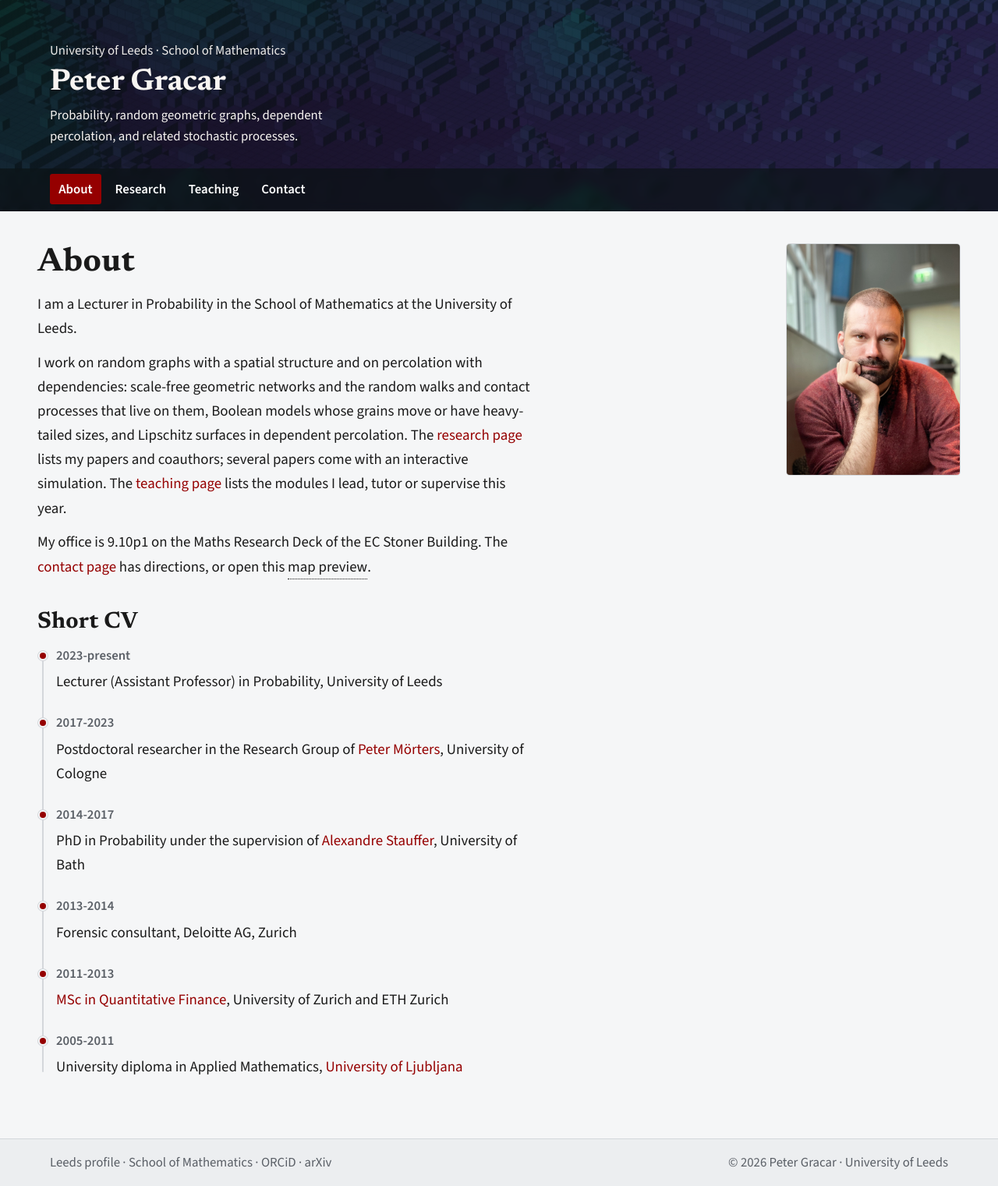
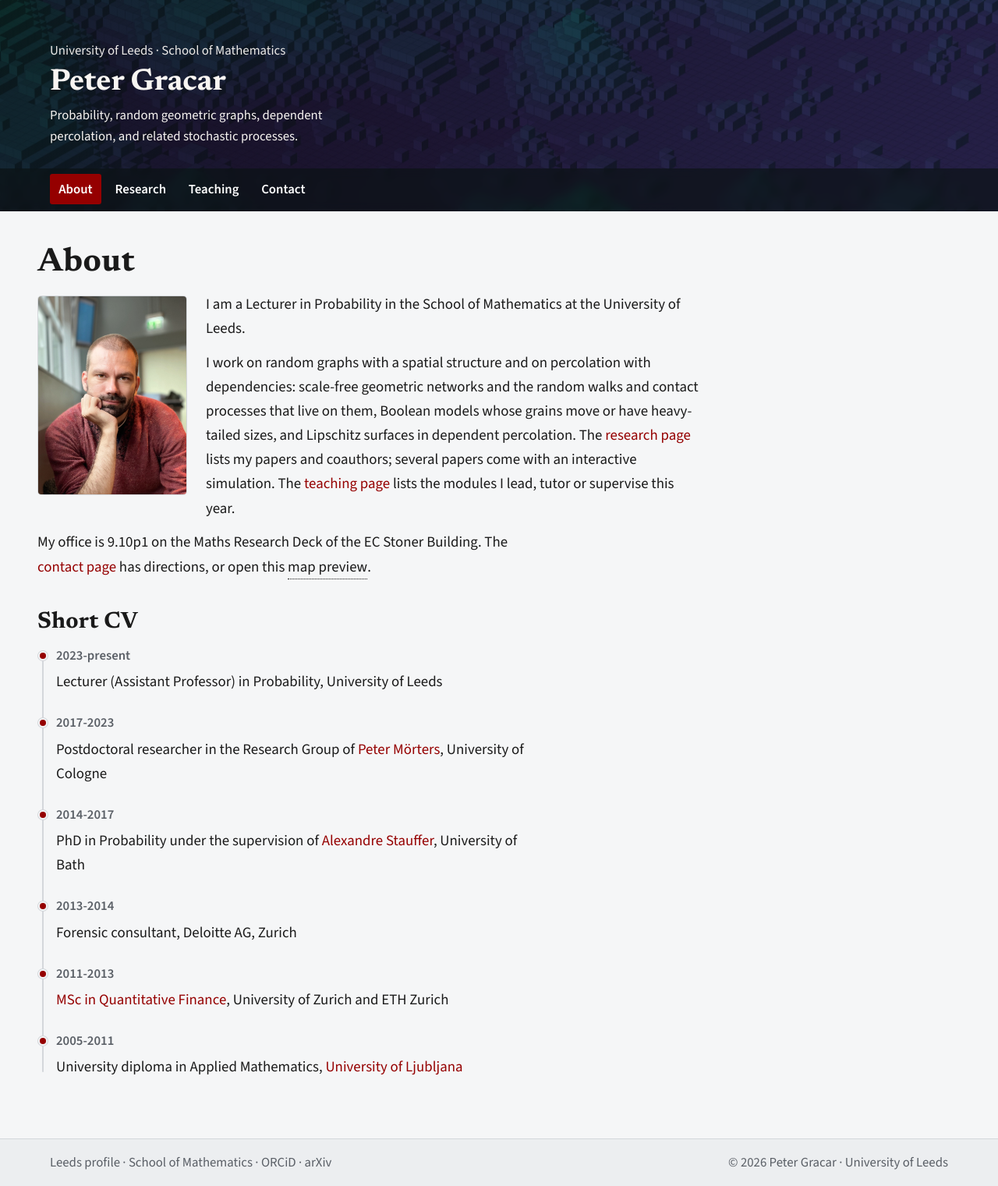
Before and after one commit to PeterGracar/PeterGracar.github.io, a Jekyll site: the page built from index.html, in a window 1280 px wide. Shown: the whole page at 78% size. Built offline with Jekyll 4.4.1, drawn with Linux system fonts in a browser that asks for light colours.

Commit message:
Float About photo left with whole-paragraph wrapping
Co-Authored-By: Claude Opus 5.5 <noreply@anthropic.com>
Claude-Session: https://claude.ai/code/session_01FHugj5DRfX8FPfupRP9KGn

```diff
--- a/_layouts/default.html
+++ b/_layouts/default.html
@@ -31,7 +31,7 @@
   <link rel="icon" type="image/png" sizes="32x32" href="/favicon-32x32.png">
   <link rel="icon" type="image/png" sizes="16x16" href="/favicon-16x16.png">
   <link rel="manifest" href="/site.webmanifest">
-  <link rel="stylesheet" href="/style.css?v=1">
+  <link rel="stylesheet" href="/style.css?v=2">
 
   {% if page.mathjax %}
   <script>
@@ -58,7 +58,7 @@
   </script>
   {% endunless %}
 
-  <script src="/site.js?v=3" defer></script>
+  <script src="/site.js?v=4" defer></script>
 </head>
 <body data-page="{{ page.data_page }}">
   <a class="skip-link" href="#main-content">Skip to content</a>
--- a/index.html
+++ b/index.html
@@ -8,9 +8,12 @@ twitter_description: "Papers, teaching, and contact details."
 canonical: "https://gracar.org/"
 ---
   <main id="main-content">
-    <section class="page-section home-hero">
-      <div>
-        <h1>About</h1>
+    <section class="page-section">
+      <h1>About</h1>
+      <div class="about-body">
+        <figure class="portrait">
+          <img src="img/avatar.webp?v=2" alt="Portrait of Peter Gracar" width="420" height="560" loading="eager" fetchpriority="high">
+        </figure>
         <p class="reading-width">I am a Lecturer in Probability in the School of Mathematics at the University of Leeds.</p>
         <p class="reading-width">I work on random graphs with a spatial structure and on percolation with dependencies: scale-free geometric networks and the random walks and contact processes that live on them, Boolean models whose grains move or have heavy-tailed sizes, and Lipschitz surfaces in dependent percolation. The <a href="research.html">research page</a> lists my papers and coauthors; several papers come with an interactive simulation. The <a href="teaching.html">teaching page</a> lists the modules I lead, tutor or supervise this year.</p>
         <p class="reading-width">My office is 9.10p1 on the Maths Research Deck of the EC Stoner Building. The <a href="contact.html">contact page</a> has directions, or open this
@@ -19,9 +22,6 @@ canonical: "https://gracar.org/"
           </button>.
         </p>
       </div>
-      <figure class="portrait">
-        <img src="img/avatar.webp?v=2" alt="Portrait of Peter Gracar" width="420" height="420" loading="eager" fetchpriority="high">
-      </figure>
     </section>
 
     <section class="page-section">
--- a/site.js
+++ b/site.js
@@ -25,6 +25,50 @@
   const yearNode = document.querySelector("[data-year]");
   if (yearNode) {
     yearNode.textContent = String(new Date().getFullYear());
+  }
+
+  // About page: a paragraph that starts beside the floated photo moves over as
+  // a whole block, unless it would then run more than two lines past the photo,
+  // in which case it wraps around the photo as ordinary text.
+  const aboutBody = document.querySelector(".about-body");
+  const aboutPhoto = aboutBody && aboutBody.querySelector(".portrait");
+  if (aboutPhoto) {
+    const maxLinesPastPhoto = 2;
+    const paragraphs = aboutBody.querySelectorAll("p");
+    const fitParagraphs = () => {
+      paragraphs.forEach((p) => p.classList.remove("about-wrap"));
+      const photoStyle = getComputedStyle(aboutPhoto);
+      if (photoStyle.float === "none") {
+        return;
+      }
+      const photoBottom = aboutPhoto.getBoundingClientRect().bottom + parseFloat(photoStyle.marginBottom);
+      // Top to bottom, since each choice moves the paragraphs below it.
+      paragraphs.forEach((p) => {
+        const box = p.getBoundingClientRect();
+        if (box.top >= photoBottom) {
+          return;
+        }
+        const lineHeight = parseFloat(getComputedStyle(p).lineHeight);
+        if (Math.round((box.bottom - photoBottom) / lineHeight) > maxLinesPastPhoto) {
+          p.classList.add("about-wrap");
+        }
+      });
+    };
+    let fitQueued = false;
+    const queueFit = () => {
+      if (!fitQueued) {
+        fitQueued = true;
+        requestAnimationFrame(() => {
+          fitQueued = false;
+          fitParagraphs();
+        });
+      }
+    };
+    fitParagraphs();
+    window.addEventListener("resize", queueFit);
+    if (document.fonts) {
+      document.fonts.ready.then(queueFit);
+    }
   }
 
   // Pride Month (June) easter egg — auto-on, with a remembered opt-out.
--- a/style.css
+++ b/style.css
@@ -294,14 +294,9 @@ li + li {
   max-width: var(--reading-width);
 }
 
-.home-hero {
-  display: grid;
-  gap: 1.25rem;
-}
-
 .portrait {
-  justify-self: start;
   width: min(100%, 14rem);
+  margin-bottom: 1.25rem;
 }
 
 .portrait img {
@@ -733,9 +728,25 @@ body.pride .site-footer {
 }
 
 @media (min-width: 48rem) {
-  .home-hero {
-    grid-template-columns: minmax(0, 1fr) 14rem;
-    align-items: start;
+  .about-body {
+    display: flow-root;
+  }
+
+  .about-body .portrait {
+    float: left;
+    width: 12rem;
+    margin: 0.35rem 1.5rem 0.75rem 0;
+  }
+
+  /* A paragraph beside the photo moves over as a whole block; site.js
+     switches it to ordinary wrapping (.about-wrap) when it would run more
+     than two lines past the photo. */
+  .about-body p {
+    display: flow-root;
+  }
+
+  .about-body p.about-wrap {
+    display: block;
   }
 }
 
```
Also changed, not shown: CLAUDE.md (+7 -0 lines).
